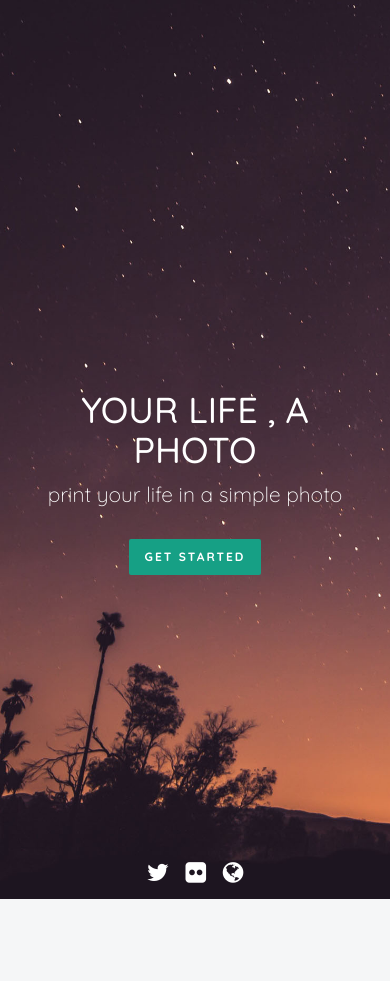
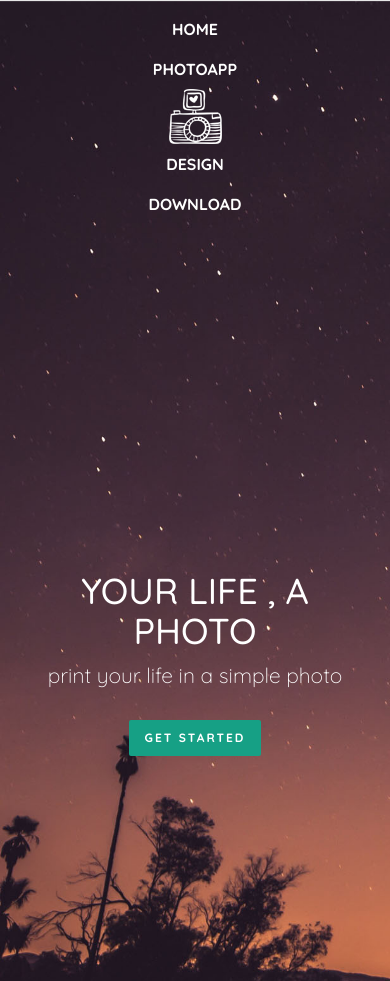
Before and after one commit to KowPaw/Project5, a plain HTML site: page index.html in a window 390 px wide. Shown: the top 981 px of the page. Drawn offline with nearby package versions, Linux system fonts and the light colour scheme.

Commit message:
Update menu

```diff
--- a/index.html
+++ b/index.html
@@ -14,7 +14,7 @@
       <!-- nav -->
       <nav class="navbar navbar-default">
         <div class="container-fluid">
-          <div class="collapse navbar-collapse" id="bs-example-navbar-collapse-1">
+          <div class="navbar-collapse">
             <ul class="nav navbar-nav">
               <li><a href="#home"><b>HOME</b></a></li>
               <li><a href="#photoapp"><b>PHOTOAPP</b></a></li>
--- a/sass/style.scss
+++ b/sass/style.scss
@@ -220,6 +220,12 @@ footer .row {
 }
 
 @media (max-width: 768px) {
+	header .navbar {
+		padding: 0;
+		.navbar-nav > li {
+			display: block;
+		}
+	}
 	#community {
 		.row:first-of-type {
 			text-align: center;
```
Also changed, not shown: css/style.css.
